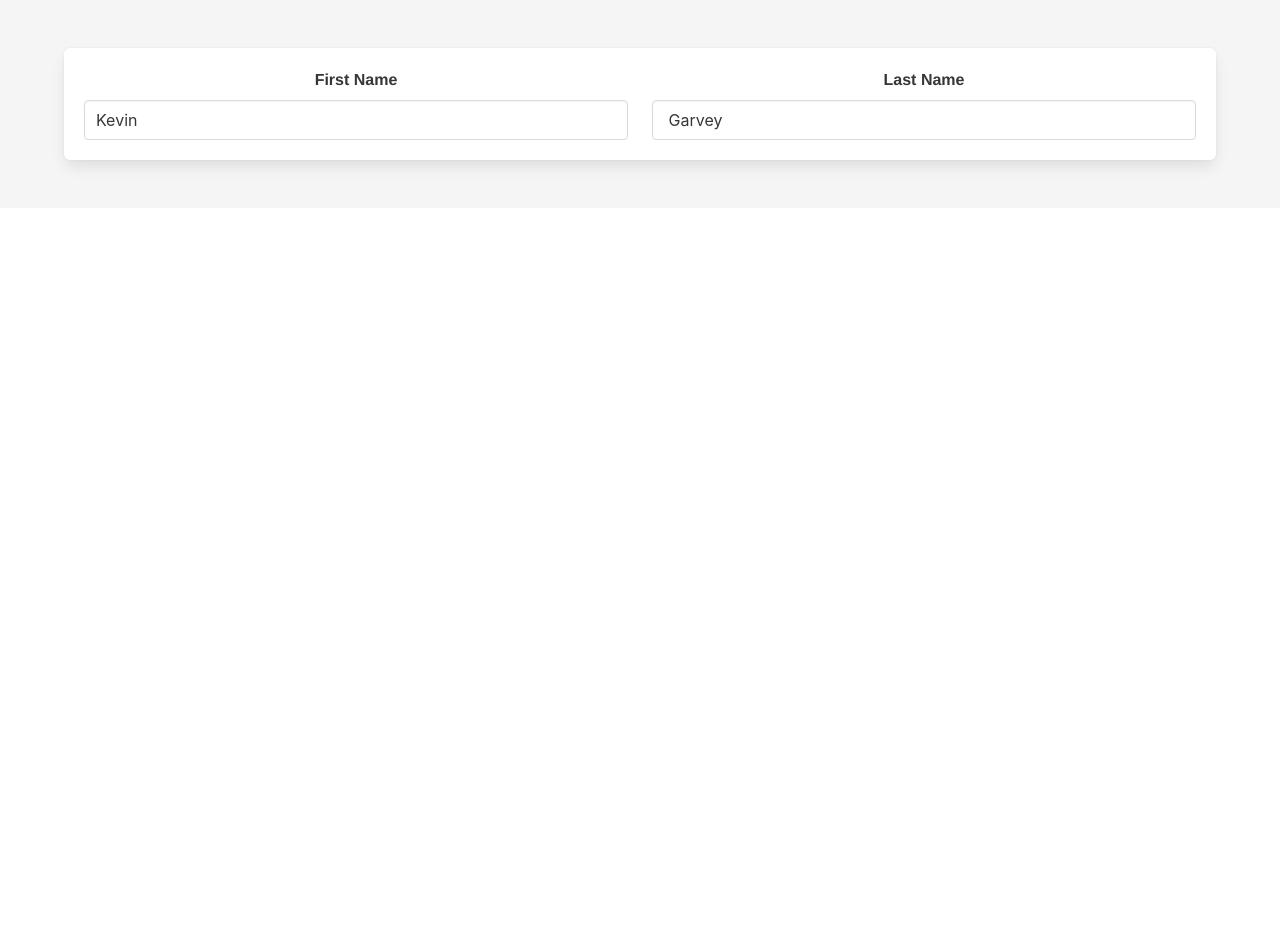
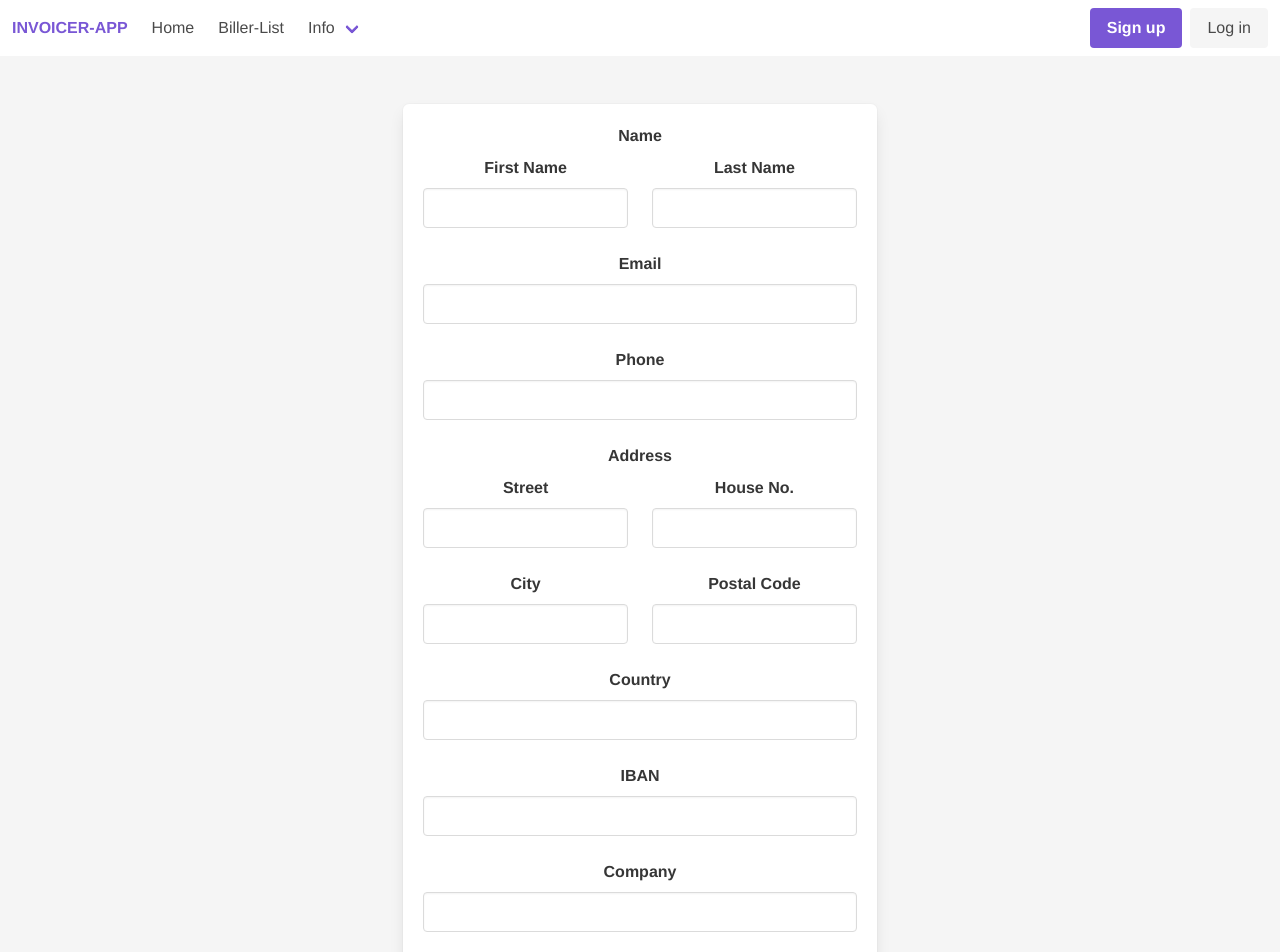
Before and after one commit to stutilaad/Invoicer-App-FrontEnd, a Vue app: page /#/register in a window 1280 px wide. Shown: the part 60-1012 px from the top of the page. Before the commit the page ends 800 px from the top, so only its background shows below. Built offline with nearby package versions, Linux system fonts and the light colour scheme; the HTML template or start-up script is replaced by a standard one.

Commit message:
nav-bar- initial commit

```diff
--- a/src/App.vue
+++ b/src/App.vue
@@ -5,8 +5,6 @@
 </template>
 
 <script>
-//import HelloWorld from "./components/HelloWorld.vue";
-//import DisplayJson from "./components/DisplayJson";
 import Vue from "vue";
 import Buefy from "buefy";
 import "buefy/dist/buefy.css";
--- a/src/components/DisplayJson.vue
+++ b/src/components/DisplayJson.vue
@@ -13,7 +13,7 @@
           <b-table-column
             field="address"
             label="Address"
-          >{{ props.row.address.street }}{{props.row.address.houseNo}}{{props.row.address.city}}{{props.row.address.postalCode}}{{props.row.address.country}}</b-table-column>
+          >{{ props.row.address.street }}, {{props.row.address.houseNo}}, {{props.row.address.city}} - {{props.row.address.postalCode}}, {{props.row.address.country}}</b-table-column>
           <b-table-column field="iban" label="IBAN">{{ props.row.iban }}</b-table-column>
           <b-table-column field="company" label="Company">{{ props.row.company }}</b-table-column>
           <b-table-column field="website" label="Website">{{ props.row.website }}</b-table-column>
@@ -30,7 +30,6 @@ export default {
   data() {
     return {
       billers: []
-      // selected: billers[1],
     };
   },
   methods: {
--- a/src/components/Registerbiller.vue
+++ b/src/components/Registerbiller.vue
@@ -1,24 +1,171 @@
 <template>
+  <section>
+    <b-navbar>
+      <template slot="brand">
+        <b-navbar-item tag="router-link" :to="{ path: '/' }">
+          <!-- <img
+            src="https://raw.githubusercontent.com/buefy/buefy/dev/static/img/buefy-logo.png"
+            alt="Lightweight UI components for Vue.js based on Bulma"
+          />-->
+          <a href="#">
+            <strong>INVOICER-APP</strong>
+          </a>
+        </b-navbar-item>
+      </template>
+      <template slot="start">
+        <b-navbar-item href="#">Home</b-navbar-item>
+        <b-navbar-item href="#">Biller-List</b-navbar-item>
+        <b-navbar-dropdown label="Info">
+          <b-navbar-item href="#">About</b-navbar-item>
+          <b-navbar-item href="#">Contact</b-navbar-item>
+        </b-navbar-dropdown>
+      </template>
+
+      <template slot="end">
+        <b-navbar-item tag="div">
+          <div class="buttons">
+            <a class="button is-primary">
+              <strong>Sign up</strong>
+            </a>
+            <a class="button is-light">Log in</a>
+          </div>
+        </b-navbar-item>
+      </template>
+    </b-navbar>
     <section class="section has-background-white-ter">
-    <div class="container box">
+      <div class="container box" style="width:40%">
+        <label class="label">Name</label>
         <div class="columns">
           <div class="column">
             <b-field label="First Name">
-            <b-input value="Kevin"></b-input>
+              <b-input v-model="biller.name.firstName"></b-input>
             </b-field>
           </div>
           <div class="column">
             <b-field label=" Last Name">
-            <b-input value=" Garvey"></b-input>
+              <b-input v-model="biller.name.lastName"></b-input>
             </b-field>
+          </div>
+        </div>
+        <div class="columns">
+          <div class="column">
+            <b-field label="Email">
+              <b-input type="email" v-model="biller.email"></b-input>
+            </b-field>
+          </div>
+        </div>
+        <div class="columns">
+          <div class="column">
+            <b-field label="Phone">
+              <b-input v-model="biller.phone"></b-input>
+            </b-field>
+          </div>
+        </div>
+        <label class="label">Address</label>
+        <div class="columns">
+          <div class="column">
+            <b-field label=" Street">
+              <b-input v-model="biller.address.street"></b-input>
+            </b-field>
+          </div>
+          <div class="column">
+            <b-field label=" House No.">
+              <b-input v-model="biller.address.houseNo"></b-input>
+            </b-field>
+          </div>
+        </div>
+        <div class="columns">
+          <div class="column">
+            <b-field label="City">
+              <b-input v-model="biller.address.city"></b-input>
+            </b-field>
+          </div>
+          <div class="column">
+            <b-field label="Postal Code">
+              <b-input v-model="biller.address.postalCode"></b-input>
+            </b-field>
+          </div>
+        </div>
+        <div class="columns">
+          <div class="column">
+            <b-field label=" Country">
+              <b-input v-model="biller.address.country"></b-input>
+            </b-field>
+          </div>
+        </div>
+
+        <div class="columns">
+          <div class="column">
+            <b-field label="IBAN">
+              <b-input v-model="biller.iban"></b-input>
+            </b-field>
+          </div>
+        </div>
+        <div class="columns">
+          <div class="column">
+            <b-field label="Company">
+              <b-input v-model="biller.company"></b-input>
+            </b-field>
+          </div>
+        </div>
+        <div class="columns">
+          <div class="column">
+            <b-field label="Website">
+              <b-input v-model="biller.website"></b-input>
+            </b-field>
+          </div>
+        </div>
+        <div class="columns">
+          <div class="column">
+            <button v-on:click="registerbiller">Submit</button>
           </div>
         </div>
       </div>
     </section>
+  </section>
 </template>
 <script>
+import axios from "axios";
+const baseUrl = process.env.VUE_APP_API_SERVER;
+
 export default {
-  name: "Registerbiller"
+  name: "Registerbiller",
+
+  data() {
+    return {
+      biller: {
+        name: {
+          firstName: "",
+          lastName: ""
+        },
+        email: "",
+        phone: "",
+        address: {
+          street: "",
+          houseNo: "",
+          city: "",
+          postalCode: "",
+          country: ""
+        },
+        iban: "",
+        company: "",
+        website: ""
+      }
+    };
+  },
+  methods: {
+    registerbiller() {
+      // console.log(this.name.firstName);
+      axios
+        .post(baseUrl + "/biller", this.$data.biller)
+        .then(response => {
+          console.log(response);
+        })
+        .catch(error => {
+          console.log(error);
+        });
+    }
+  }
 };
 </script>
 <style scoped>
```
Lines whose indentation alone changed are shown as unchanged.
